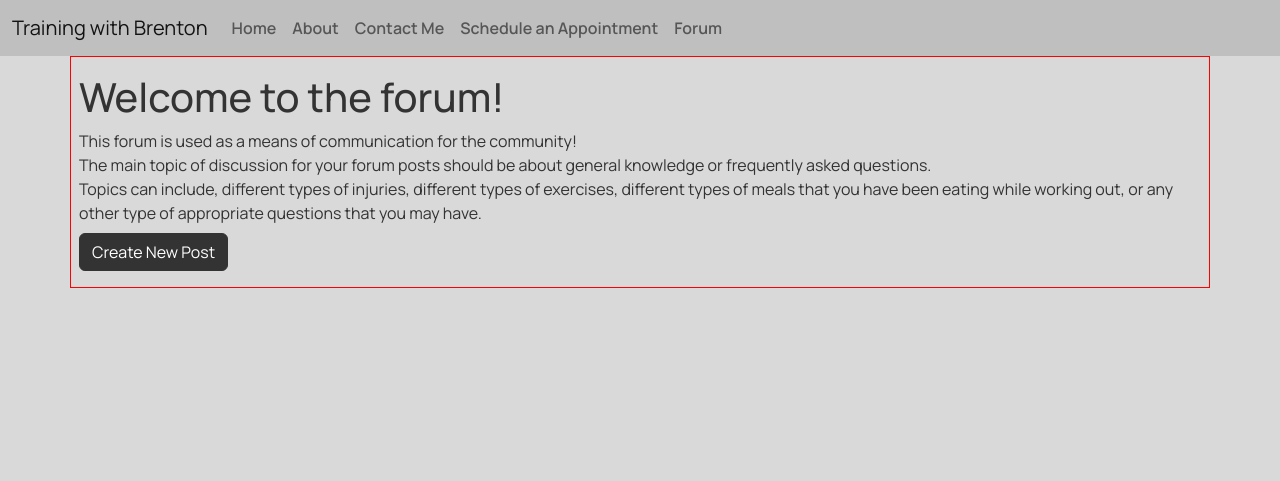
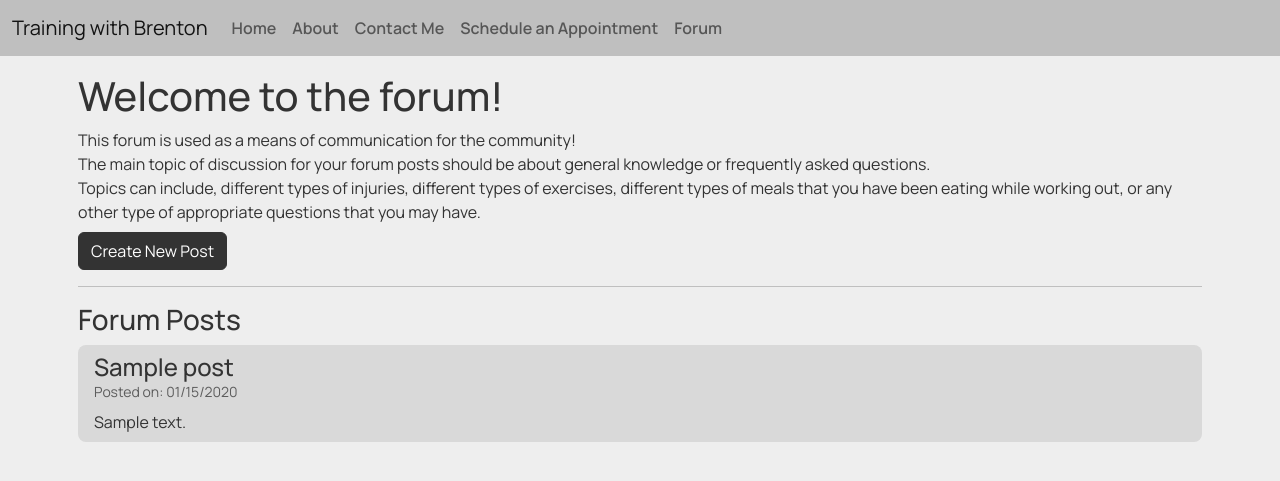
Before and after one commit to BalakayBishop/Capstone, a Flask app: page /forum in a window 1280 px wide. Shown: the top 481 px of the page. Run offline with Flask 2, Linux system fonts and the light colour scheme; tables that the repository leaves empty hold one stand-in row (values such as "Sample post").

Commit message:
Local: lots of updates and more progress made towards the forum page

```diff
--- a/project/core/methods.py
+++ b/project/core/methods.py
@@ -1,5 +1,4 @@
 def convert(query):
-	# print(query)
 	lst = list()
 	i = 0
 	if len(query) != 0:
@@ -13,7 +12,7 @@ def convert(query):
 					"comment_date": comment.comment_date
 				})
 			i += 1
-		for i in lst:
-			print(i)
+		# for i in lst:
+		# 	print(i)
 		return lst
 	return None
--- a/project/core/views.py
+++ b/project/core/views.py
@@ -72,7 +72,7 @@ def get_posts():
     query = session.query(Posts).outerjoin(Comments).all()
     result = convert(query)
     if result is not None:
-        return jsonify({'status':'success'}), 200
+        return result, 200
     return jsonify({'status':'no posts'}), 404
 
 
--- a/project/static/css/styles.css
+++ b/project/static/css/styles.css
@@ -18,6 +18,10 @@
 
 html, body {
 	min-width: 880px;
+}
+
+.bi:hover {
+	cursor: pointer;
 }
 
 /* ------------------------------------NAV BAR------------------------------------------ */
@@ -483,11 +487,10 @@ a.nav-link {
 
 /* ------------------------------------FORUM PAGE------------------------------------------ */
 #forum-html, #forum-body {
-	background-color: #d9d9d9;
+	background-color: #eeeeee;
 }
 
 .container-sm {
-	border: solid 1px red;
 	padding: 16px 8px;
 }
 
@@ -535,6 +538,44 @@ a.nav-link {
 	margin: 0;
 }
 
+.post-date {
+	font-size: 14px;
+	color: rgba(51,51,51,.75);
+}
+
+.p-m0 {
+	margin: 0;
+}
+
+/* ------------------------------------FORUM MODAL BODY------------------------------------------ */
+#list-header {
+
+}
+
+#post-list {
+	border-radius: 8px;
+}
+
+.list-group-item {
+	background-color: #d9d9d9;
+}
+
+.list-item-header {
+	display: flex;
+    align-items: center;
+    justify-content: space-between;
+}
+
+.h4-m0 {
+	margin: 0;
+}
+
+.bi-chevron-down {
+	font-size: 24px;
+}
+
+
+
 /* ------------------------------------FORUM MODAL------------------------------------------ */
 
 #popup-overlay {
@@ -581,10 +622,6 @@ a.nav-link {
     display: inline-block;
 }
 
-.bi-x-lg:hover {
-    cursor: pointer;
-}
-
 .modal-x {
     font-size: 24px;
 }
--- a/project/static/js/forum.js
+++ b/project/static/js/forum.js
@@ -43,7 +43,19 @@ $(document).ready(function() {
 	// ----- GET LIST OF USERS -----
 	ajax_get('/get_posts',
 		function(response) {
-
+			for (let i = 0; i < response.length; i++) {
+				let date = new Date(response[i]['post_date'])
+				let new_date = date.toLocaleDateString("en-US", { year: 'numeric', month: '2-digit', day: '2-digit' });
+				let li =
+					"<li id='"+ response[i]['post_id'] +"' class='list-group-item'>" +
+						"<h4 class='h4-m0'>"+ response[i]['post_title'] +"</h4>" +
+						"<p class='post-date p-m0'> Posted on: "+ new_date +"</p>" +
+						"<div class='post-body mt-2'>" +
+							"<p class='p-m0'>"+ response[i]['post_body'] +"</p>" +
+						"</div>" +
+					"</li>"
+				$('#post-list').append(li)
+			}
 		},
 		function(jqXHR) {
 
--- a/project/templates/forum.html
+++ b/project/templates/forum.html
@@ -77,9 +77,10 @@
 					</div>
 				</div>
 			</div>
-
+			<hr>
 			<div class="container-body">
-				<ul id="post-list" class="list-group list-group-flush">
+				<h3 id="list-header" class="mt-2">Forum Posts</h3>
+				<ul id="post-list" class="list-group list-group-flush mt-2">
 				</ul>
 			</div>
 
```
